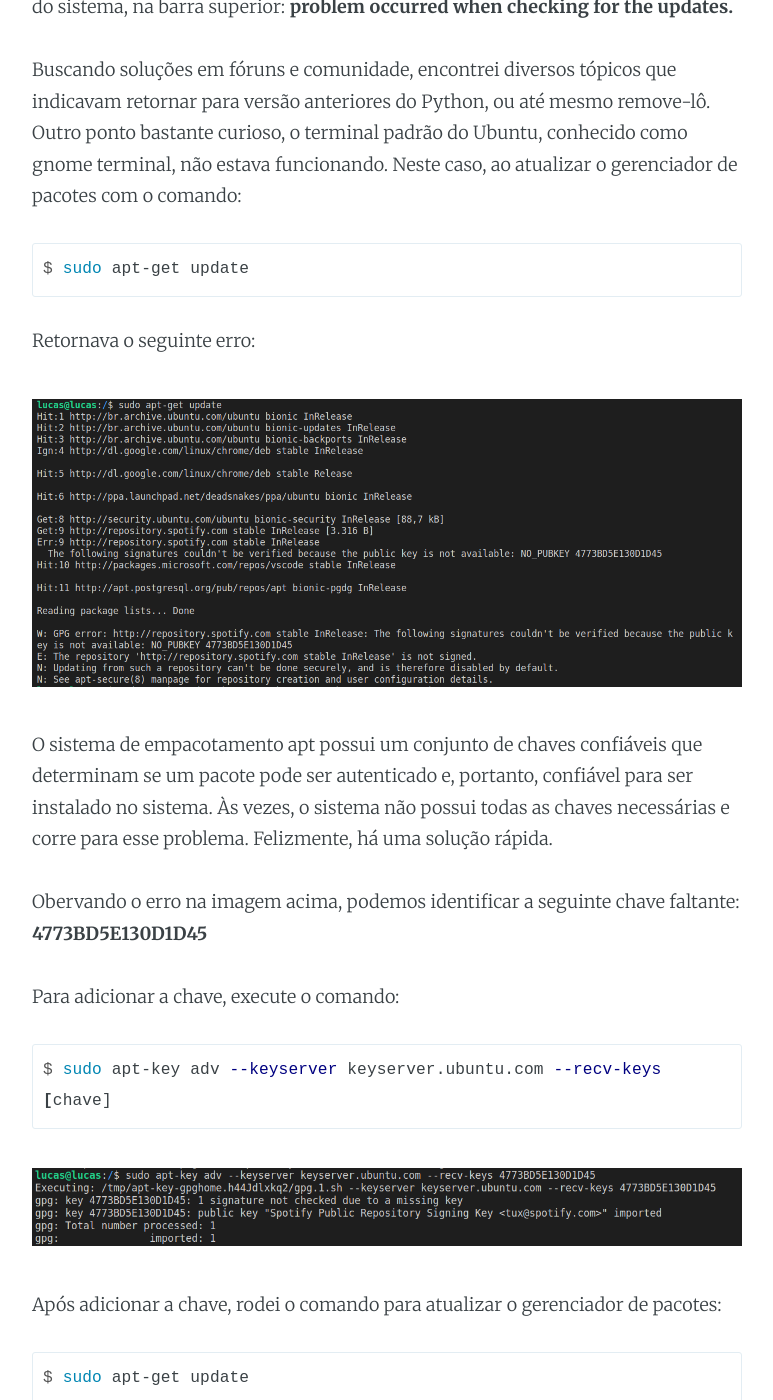
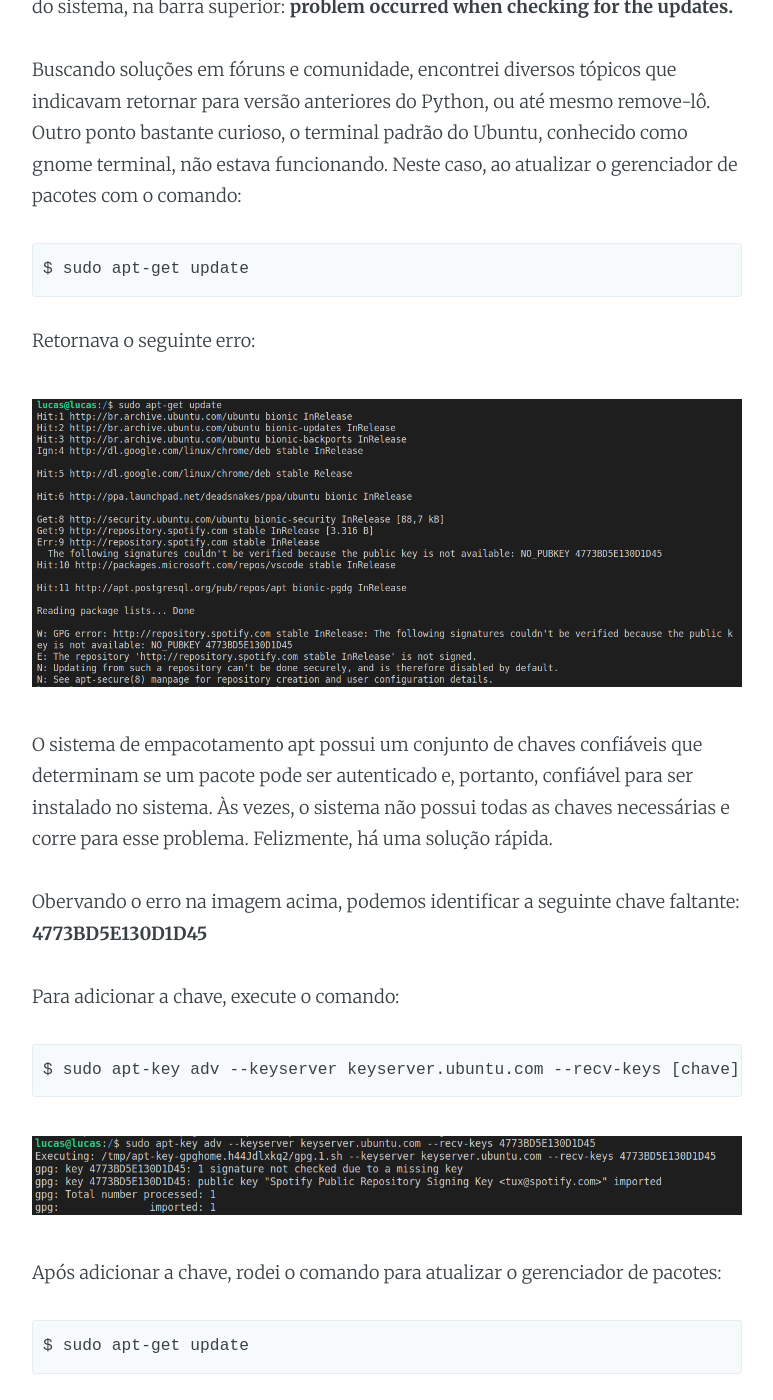
Before and after one commit to melzilucas/melzilucas.github.io, a Jekyll site: the page built from _posts/2020-04-12-Erro-no-apt-get-apos-instalar-Python3.7.7-no-Ubuntu.markdown, in a window 1280 px wide and 1400 px high, scrolled down 436 px. Shown: the whole window, without its empty margins (253-1026 px from the left). Built offline with Jekyll 4.4.1, drawn with Linux system fonts in a browser that asks for light colours.

Commit message:
Replace console with tag <pre>

````diff
--- a/_posts/2020-04-12-Erro-no-apt-get-apos-instalar-Python3.7.7-no-Ubuntu.markdown
+++ b/_posts/2020-04-12-Erro-no-apt-get-apos-instalar-Python3.7.7-no-Ubuntu.markdown
@@ -9,11 +9,8 @@ categories: datascience python
 <p>Após intalar a versão 3.7.7 do Python no Ubuntu 18.04, tive problemas com o gerenciador de pacotes apt-get e também acusava um erro referente as atualização do sistema, na barra superior: <b>problem occurred when checking for the updates.</b></p>
 
 Buscando soluções em fóruns e comunidade, encontrei diversos tópicos que indicavam retornar para versão anteriores do Python, ou até mesmo remove-lô. Outro ponto bastante curioso, o terminal padrão do Ubuntu, conhecido como gnome terminal, não estava funcionando. Neste caso, ao atualizar o gerenciador de pacotes com o comando:
-```console
-$ sudo apt-get update
-```
+<pre>$ sudo apt-get update</pre>
 Retornava o seguinte erro:
-
 
 <p><img class="image-post" src="/assets/images/01.png"></p>
 
@@ -21,15 +18,11 @@ Retornava o seguinte erro:
 <p>Obervando o erro na imagem acima, podemos identificar a seguinte chave faltante: <b>4773BD5E130D1D45</b></p>
 
 Para adicionar a chave, execute o comando:<br>
-``` console
-$ sudo apt-key adv --keyserver keyserver.ubuntu.com --recv-keys [chave]
-```
+<pre>$ sudo apt-key adv --keyserver keyserver.ubuntu.com --recv-keys [chave]</pre>
 
 <p><img class="image-post" src="/assets/images/02.png" width="150"></p>
 Após adicionar a chave, rodei o comando para atualizar o gerenciador de pacotes:
-```console
-$ sudo apt-get update
-```
+<pre>$ sudo apt-get update</pre>
 
 <p><img class="image-post" src="/assets/images/03.png" width="150"><br>
 Conforme imagem acima, não ocorreu mais nenhum erro durante a atualização e no meu caso, o terminal gnome voltou a funcionar normalmente e o erro referente as atualizações do sistema, não acusou mais.</p>
````
